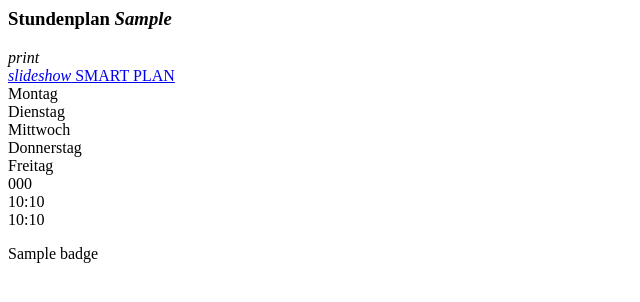
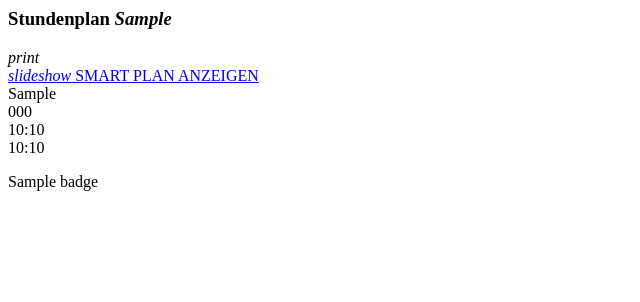
Before and after one commit to AlekSIS-org/AlekSIS-App-Chronos, a Django app: template biscuit/apps/chronos/templates/timetable/plan.html in a window 1280 px wide. Shown: the top 302 px of the page, without its empty margins (0-640 px from the left). Run offline with Django 3.2, Linux system fonts and the light colour scheme; the template is opened without the code that fills it: most values are stand-ins (such as "Sample title", 1, 10 or a date in 2020); some libraries are stand-ins or nearby versions.

Commit message:
Navigation arrows, comments, better presentation of week days, add navigation items of smart plan to print mode, remove some margins, remove django material imports in header, add media dir to .gitignore

```diff
--- a/biscuit/apps/chronos/templates/timetable/plan.html
+++ b/biscuit/apps/chronos/templates/timetable/plan.html
@@ -1,20 +1,35 @@
 {% include 'partials/header.html' %}
 <script type="text/javascript">
     {% if smart %}
+        var week = {{ selected_week }};
         function goToCalendarWeek(cw) {
             window.location.href = "{% url "timetable_smart_plan" raw_type id "smart" %}/{{ selected_year }}/" + cw;
         }
         function onCalendarWeekChanged() {
-            goToCalendarWeek($("#calendar-week").val());
+            goToCalendarWeek($("#calendar-week").val(), {{ selected_year }});
+        }
+
+        function weekBefore() {
+            if (week > 1) {
+                goToCalendarWeek(week - 1)
+            }
+        }
+
+        function weekNext() {
+            if (week < 52) {
+                goToCalendarWeek(week + 1);
+            }
         }
 
         $(document).ready(function () {
             $("#calendar-week").change(onCalendarWeekChanged);
+            $("#week-before").click(weekBefore);
+            $("#week-next").click(weekNext);
         });
     {% endif %}
 </script>
 <main>
-    <div class="row">
+    <div class="row no-margin">
         <div class="col s12 m6 l8 xl9">
             <h3>
                 Stundenplan <i>{{ el }}</i>
@@ -22,7 +37,7 @@
 
 
         </div>
-        <div class=" col s12 m6 l4 xl3 right align-right">
+        <div class=" col s12 m6 l4 xl3 right align-right no-print">
             <a class="waves-effect waves-teal btn-flat btn-flat-medium right" id="print">
                 <i class="material-icons center">print</i>
             </a>
@@ -30,89 +45,74 @@
     </div>
     <div class="row">
         {% if smart %}
+            {# Show if smart #}
+
+            {# Toggle button to regular and smart plan badge #}
             <div class="col s12 m6">
                 <p class="left" style="margin: 0;"><span
                         class="badge new primary-color left-align">SMART PLAN</span>
                 </p>&nbsp;
 
-                <a class="waves-effect waves-light btn" href="{% url "timetable_plan" raw_type id %}">
+                <a class="waves-effect waves-light btn-flat no-print" href="{% url "timetable_plan" raw_type id %}">
                     <i class="material-icons left">slideshow</i>
                     Regelplan anzeigen
                 </a>
             </div>
 
-            <div class="input-field col s12 m6 right">
+
+            {# Week select #}
+            <div class="col s12 m6 right ">
+                <div class="col s3 no-print">
+                    <a class="waves-effect waves-teal btn-flat btn-flat-medium right" id="week-before">
+                        <i class="material-icons center">navigate_before</i>
+                    </a>
+                </div>
+                <div class="input-field  col s6 no-margin">
                     <select id="calendar-week">
                         {% for week in weeks %}
                             <option value="{{ week.calendar_week }}" {% if week.calendar_week == selected_week %}
-                                selected {% endif %}>
-                            KW {{ week.calendar_week }}
-                            ({{ week.first_day|date:"j. F Y" }}–{{ week.last_day|date:"j. F Y" }})
+                                    selected {% endif %}> KW {{ week.calendar_week }} ({{ week.first_day|date:"j.n.Y" }}–{{ week.last_day|date:"j.n.Y" }})
                             </option>
                         {% endfor %}
                     </select>
                 </div>
+                <div class="col s3 no-print">
+                    <a class="waves-effect waves-teal btn-flat btn-flat-medium left" id="week-next">
+                        <i class="material-icons center">navigate_next</i>
+                    </a>
+                </div>
+            </div>
 
         {% else %}
-            <a class="waves-effect waves-light btn"
+            {# Show if regular #}
+            <a class="waves-effect waves-light btn-flat no-print"
                href="{% url "timetable_smart_plan" raw_type id "smart" %}">
                 <i class="material-icons left">slideshow</i>
-                SMART PLAN
+                SMART PLAN ANZEIGEN
             </a>
         {% endif %}
     </div>
     <div class="timetable-plan">
+
+        {#  Week days #}
         <div class="row">
             <div class="col s2">
 
             </div>
+            {% for week_day in week_days %}
                 <div class="col s2">
                     <div class="card timetable-title-card">
                         <div class="card-content">
                     <span class="card-title">
-                        Montag
+                        {{ week_day }}
                     </span>
                         </div>
                     </div>
                 </div>
-            <div class="col s2">
-                <div class="card timetable-title-card">
-                    <div class="card-content">
-                    <span class="card-title">
-                        Dienstag
-                    </span>
-                    </div>
-                </div>
-            </div>
-            <div class="col s2">
-                <div class="card timetable-title-card">
-                    <div class="card-content">
-                    <span class="card-title">
-                        Mittwoch
-                    </span>
-                    </div>
-                </div>
-            </div>
-            <div class="col s2">
-                <div class="card timetable-title-card">
-                    <div class="card-content">
-                    <span class="card-title">
-                        Donnerstag
-                    </span>
-                    </div>
-                </div>
-            </div>
-            <div class="col s2">
-                <div class="card timetable-title-card">
-                    <div class="card-content">
-                    <span class="card-title">
-                        Freitag
-                    </span>
-                    </div>
-                </div>
+            {% endfor %}
         </div>
 
-        </div>
+        {#  Lessons #}
         {% for row, time in plan %}
             <div class="row">
                 <div class="col s2">
--- a/biscuit/apps/chronos/views.py
+++ b/biscuit/apps/chronos/views.py
@@ -6,6 +6,7 @@ from django.http import Http404, FileResponse
 from django.shortcuts import render
 from django.utils import timezone
 
+from schoolapps.settings import WEEK_DAYS
 from timetable.pdf import generate_class_tex, generate_pdf
 
 from untisconnect.plan import get_plan, TYPE_TEACHER, TYPE_CLASS, TYPE_ROOM, parse_lesson_times
@@ -110,7 +111,8 @@ def plan(request, plan_type, plan_id, smart="", year=timezone.datetime.now().yea
         "times": parse_lesson_times(),
         "weeks": get_calendar_weeks(year=year),
         "selected_week": calendar_week,
-        "selected_year": year
+        "selected_year": year,
+        "week_days": WEEK_DAYS
     }
 
     return render(request, 'timetable/plan.html', context)
```
Lines whose indentation alone changed are shown as unchanged.
